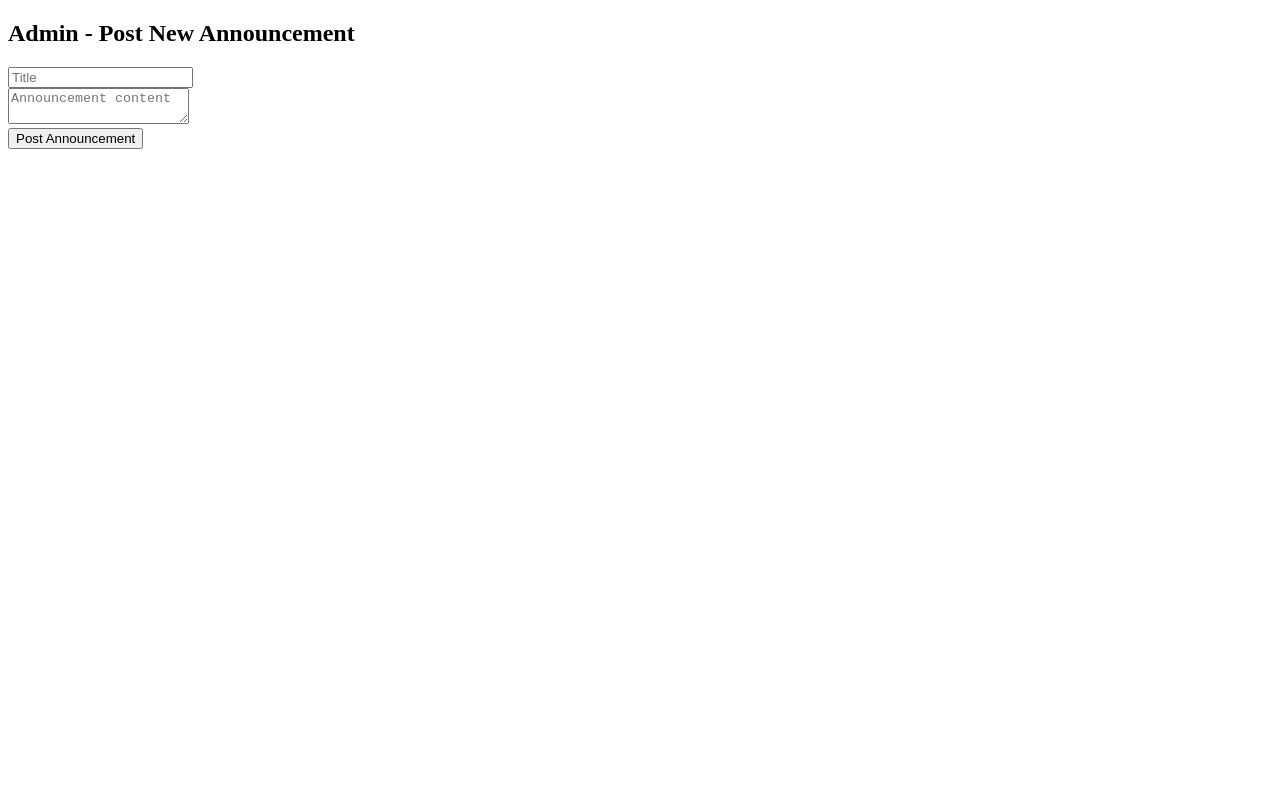
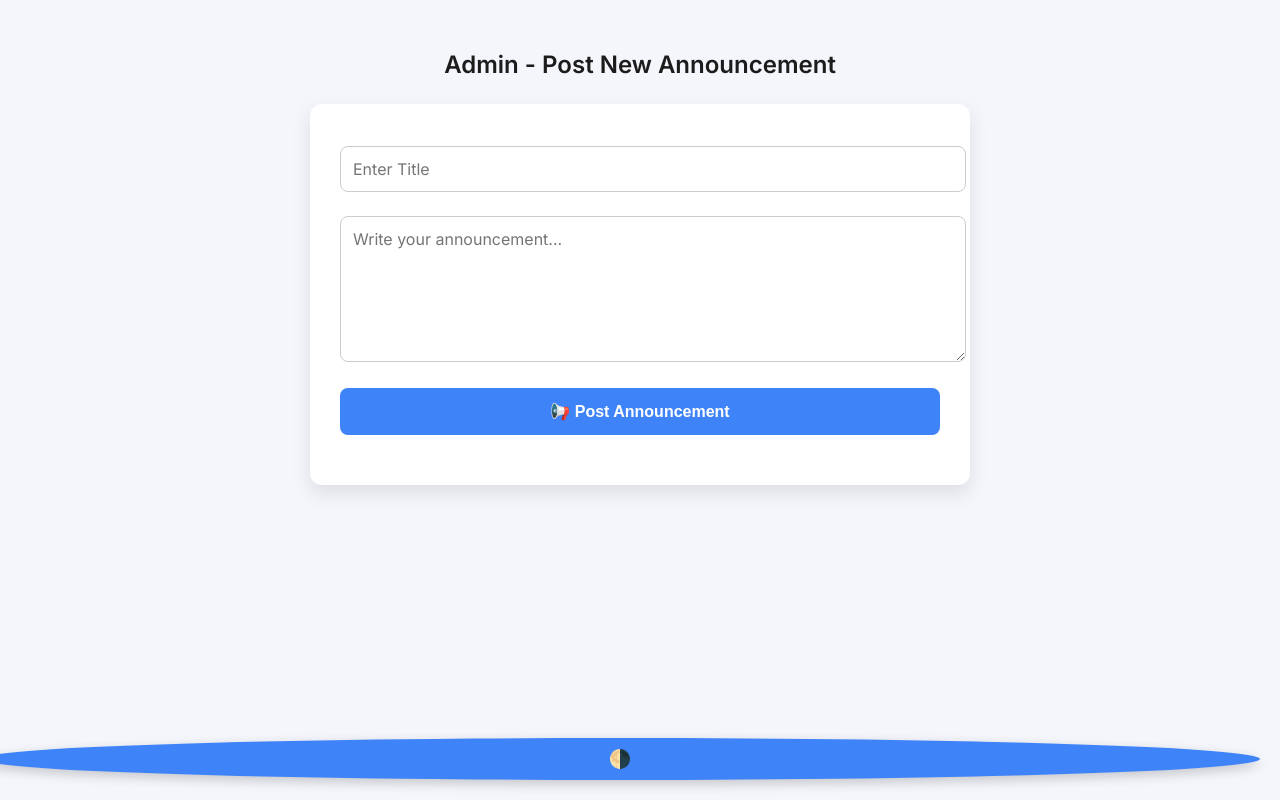
Before and after one commit to anand3114/test2, a plain HTML site: page admin.html in a window 1280 px wide. Drawn offline with Linux system fonts and the light colour scheme; no server answers.

Commit message:
Update admin.html

```diff
--- a/admin.html
+++ b/admin.html
@@ -1,11 +1,126 @@
 <!DOCTYPE html>
-<html>
+<html lang="en">
 <head>
+  <meta charset="UTF-8" />
   <title>Admin - Post Announcements</title>
+  <meta name="viewport" content="width=device-width, initial-scale=1.0"/>
+  <link href="https://fonts.googleapis.com/css2?family=Inter:wght@400;600&display=swap" rel="stylesheet">
+  <style>
+    :root {
+      --bg: #f4f6fc;
+      --bg-dark: #1e1e2f;
+      --text: #1c1c1c;
+      --text-dark: #f5f5f5;
+      --card: #ffffff;
+      --card-dark: #2a2a3c;
+      --accent: #3f83f8;
+      --accent-dark: #2b66d1;
+    }
+
+    body {
+      margin: 0;
+      font-family: 'Inter', sans-serif;
+      background-color: var(--bg);
+      color: var(--text);
+      transition: all 0.3s ease-in-out;
+      padding: 30px 20px;
+    }
+
+    body.dark-mode {
+      background-color: var(--bg-dark);
+      color: var(--text-dark);
+    }
+
+    h2 {
+      text-align: center;
+      margin-bottom: 25px;
+    }
+
+    .card {
+      max-width: 600px;
+      margin: auto;
+      background-color: var(--card);
+      padding: 30px;
+      border-radius: 12px;
+      box-shadow: 0 8px 20px rgba(0,0,0,0.1);
+      transition: background 0.3s;
+    }
+
+    body.dark-mode .card {
+      background-color: var(--card-dark);
+    }
+
+    input, textarea {
+      width: 100%;
+      margin: 12px 0;
+      padding: 12px;
+      border-radius: 8px;
+      border: 1px solid #ccc;
+      font-size: 1rem;
+      font-family: inherit;
+      transition: border 0.2s;
+    }
+
+    input:focus, textarea:focus {
+      outline: none;
+      border-color: var(--accent);
+      box-shadow: 0 0 5px var(--accent);
+    }
+
+    textarea {
+      min-height: 120px;
+      resize: vertical;
+    }
+
+    button {
+      width: 100%;
+      background-color: var(--accent);
+      color: white;
+      border: none;
+      padding: 14px;
+      font-size: 1rem;
+      font-weight: 600;
+      border-radius: 8px;
+      cursor: pointer;
+      margin-top: 10px;
+      transition: background 0.3s;
+    }
+
+    button:hover {
+      background-color: var(--accent-dark);
+    }
+
+    .success {
+      text-align: center;
+      color: green;
+      margin-top: 20px;
+      font-weight: 600;
+    }
+
+    .toggle-mode {
+      position: fixed;
+      bottom: 20px;
+      right: 20px;
+      padding: 10px 12px;
+      background: var(--accent);
+      color: white;
+      border: none;
+      border-radius: 50%;
+      font-size: 18px;
+      cursor: pointer;
+      box-shadow: 0 4px 12px rgba(0,0,0,0.2);
+      transition: background 0.3s ease;
+    }
+
+    .toggle-mode:hover {
+      background: var(--accent-dark);
+    }
+  </style>
+
   <script type="module">
     import { initializeApp } from "https://www.gstatic.com/firebasejs/11.9.0/firebase-app.js";
     import { getAuth, onAuthStateChanged } from "https://www.gstatic.com/firebasejs/11.9.0/firebase-auth.js";
-    import { getFirestore, collection, addDoc } from "https://www.gstatic.com/firebasejs/11.9.0/firebase-firestore.js";
+    import { getFirestore, collection, addDoc, serverTimestamp } from "https://www.gstatic.com/firebasejs/11.9.0/firebase-firestore.js";
 
     const firebaseConfig = {
       apiKey: "AIzaSyBVIU4-cNma6fZCef2BQaGOo307TGBDk50",
@@ -21,31 +136,50 @@
     const auth = getAuth(app);
     const db = getFirestore(app);
 
-    const adminEmails = ["anand31145@gmail.com"]; // ✅ Add your email(s) here
+    const adminEmails = ["anand31145@gmail.com"];
 
     onAuthStateChanged(auth, async (user) => {
       if (user && adminEmails.includes(user.email)) {
-        document.getElementById("post").onclick = async () => {
-          const title = document.getElementById("title").value;
-          const content = document.getElementById("content").value;
+        const postBtn = document.getElementById("post");
+        postBtn.onclick = async () => {
+          const title = document.getElementById("title").value.trim();
+          const content = document.getElementById("content").value.trim();
+          const success = document.getElementById("success");
+
+          if (!title || !content) {
+            alert("Please fill in both fields.");
+            return;
+          }
+
           await addDoc(collection(db, "announcements"), {
             title,
             content,
-            date: new Date().toISOString()
+            date: serverTimestamp()
           });
-          alert("✅ Announcement posted!");
+
+          success.textContent = "✅ Announcement posted successfully!";
+          document.getElementById("title").value = "";
+          document.getElementById("content").value = "";
         };
       } else {
-        alert("Not authorized");
-        window.location.href = "login.html";
+        alert("❌ Not authorized");
+        window.location.href = "index.html";
       }
     });
+
+    window.toggleMode = () => {
+      document.body.classList.toggle("dark-mode");
+    };
   </script>
 </head>
 <body>
+  <button class="toggle-mode" onclick="toggleMode()">🌗</button>
   <h2>Admin - Post New Announcement</h2>
-  <input type="text" id="title" placeholder="Title"><br>
-  <textarea id="content" placeholder="Announcement content"></textarea><br>
-  <button id="post">Post Announcement</button>
+  <div class="card">
+    <input type="text" id="title" placeholder="Enter Title" />
+    <textarea id="content" placeholder="Write your announcement..."></textarea>
+    <button id="post">📢 Post Announcement</button>
+    <div id="success" class="success"></div>
+  </div>
 </body>
 </html>
```
